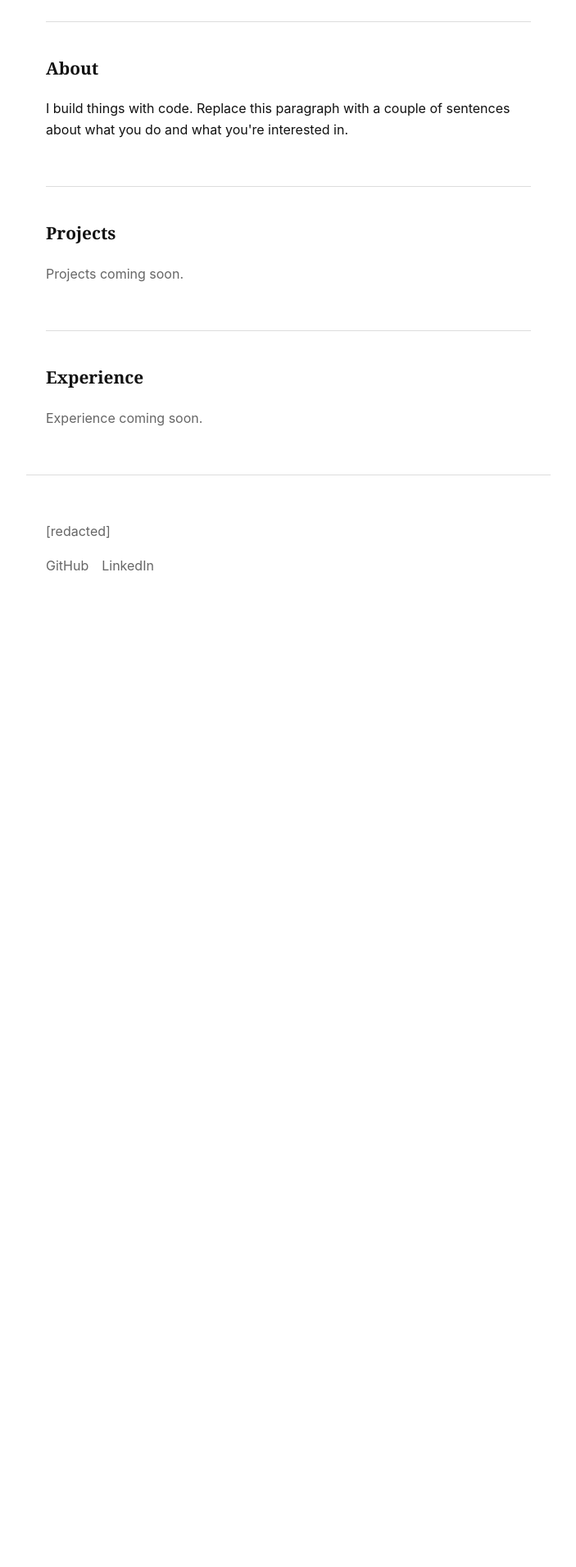
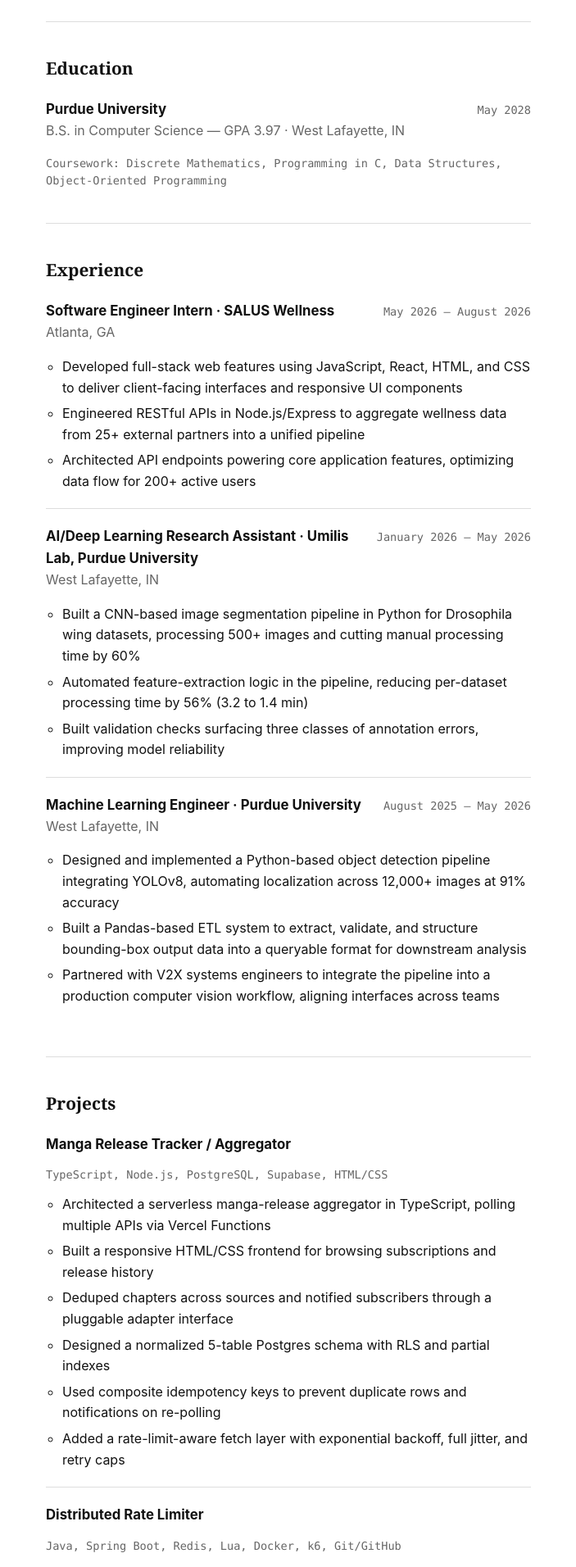
Before and after one commit to harjot3/personal-portfolio, a React (Vite) app: page / in a window 1280 px wide. Shown: the part 320-2232 px from the top of the page at 82% size, without its empty margins (288-991 px from the left). Before the commit the page ends 1095 px from the top, so only its background shows below. Built offline with nearby package versions, Linux system fonts and the light colour scheme.

Commit message:
Add real education, experience, projects, and skills content
Fills in the skeleton with Purdue education, three internship/research
roles, four GitHub-linked projects, and a skills section.

Co-Authored-By: Claude Sonnet 5 <noreply@anthropic.com>

```diff
--- a/src/App.tsx
+++ b/src/App.tsx
@@ -1,4 +1,4 @@
-import { profile, projects, experience } from "./content";
+import { profile, education, experience, projects, skills } from "./content";
 
 export default function App() {
   return (
@@ -8,9 +8,10 @@ export default function App() {
           {profile.name}
         </a>
         <nav>
-          <a href="#about">About</a>
+          <a href="#education">Education</a>
+          <a href="#experience">Experience</a>
           <a href="#projects">Projects</a>
-          <a href="#experience">Experience</a>
+          <a href="#skills">Skills</a>
           <a href="#contact">Contact</a>
         </nav>
       </header>
@@ -22,58 +23,75 @@ export default function App() {
           <p className="blurb">{profile.blurb}</p>
         </section>
 
-        <section id="about">
-          <h2>About</h2>
-          <p>{profile.blurb}</p>
+        <section id="education">
+          <h2>Education</h2>
+          <div className="item-head">
+            <h3>{education.school}</h3>
+            <span className="period">{education.period}</span>
+          </div>
+          <p className="sub">
+            {education.degree} · {education.location}
+          </p>
+          <p className="tags">Coursework: {education.coursework}</p>
+        </section>
+
+        <section id="experience">
+          <h2>Experience</h2>
+          <ul className="list">
+            {experience.map((e) => (
+              <li key={e.role + e.org}>
+                <div className="item-head">
+                  <h3>
+                    {e.role} · {e.org}
+                  </h3>
+                  <span className="period">{e.period}</span>
+                </div>
+                <p className="sub">{e.location}</p>
+                <ul className="bullets">
+                  {e.bullets.map((b) => (
+                    <li key={b}>{b}</li>
+                  ))}
+                </ul>
+              </li>
+            ))}
+          </ul>
         </section>
 
         <section id="projects">
           <h2>Projects</h2>
-          {projects.length === 0 ? (
-            <p className="empty">Projects coming soon.</p>
-          ) : (
           <ul className="list">
             {projects.map((p) => (
               <li key={p.title}>
                 <div className="item-head">
                   <h3>
-                      {p.link ? (
                     <a href={p.link} target="_blank" rel="noreferrer">
                       {p.title}
                     </a>
-                      ) : (
-                        p.title
-                      )}
                   </h3>
-                    <span className="period">{p.period}</span>
                 </div>
-                  <p>{p.description}</p>
-                  <p className="tags">{p.tags.join(" · ")}</p>
+                <p className="tags">{p.stack}</p>
+                <ul className="bullets">
+                  {p.bullets.map((b) => (
+                    <li key={b}>{b}</li>
+                  ))}
+                </ul>
               </li>
             ))}
           </ul>
-          )}
         </section>
 
-        <section id="experience">
-          <h2>Experience</h2>
-          {experience.length === 0 ? (
-            <p className="empty">Experience coming soon.</p>
-          ) : (
+        <section id="skills">
+          <h2>Skills</h2>
           <ul className="list">
-              {experience.map((e) => (
-                <li key={e.role + e.org}>
+            {skills.map((s) => (
+              <li key={s.label}>
                 <div className="item-head">
-                    <h3>
-                      {e.role} — {e.org}
-                    </h3>
-                    <span className="period">{e.period}</span>
+                  <h3>{s.label}</h3>
                 </div>
-                  <p>{e.description}</p>
+                <p className="sub">{s.items}</p>
               </li>
             ))}
           </ul>
-          )}
         </section>
       </main>
 
--- a/src/content.ts
+++ b/src/content.ts
@@ -1,36 +1,124 @@
 export const profile = {
   name: "Harjot Singh",
-  role: "Software Engineer",
+  role: "CS @ Purdue University",
   email: "[redacted]",
   blurb:
-    "I build things with code. Replace this paragraph with a couple of sentences about what you do and what you're interested in.",
-  links: [
-    { label: "GitHub", url: "https://github.com/" },
-    { label: "LinkedIn", url: "https://linkedin.com/in/" },
-  ],
+    "Computer Science student at Purdue interested in full-stack systems, distributed infrastructure, and applied machine learning.",
+  links: [{ label: "GitHub", url: "https://github.com/harjot3" }],
 };
 
-export type Project = {
-  title: string;
-  period: string;
-  description: string;
-  tags: string[];
-  link?: string;
+export const education = {
+  school: "Purdue University",
+  location: "West Lafayette, IN",
+  degree: "B.S. in Computer Science — GPA 3.97",
+  period: "May 2028",
+  coursework:
+    "Discrete Mathematics, Programming in C, Data Structures, Object-Oriented Programming",
 };
-
-export const projects: Project[] = [
-  // Add real projects here, e.g.:
-  // { title: "Project Name", period: "2025", description: "What it does and what you used.", tags: ["React", "TypeScript"], link: "https://..." },
-];
 
 export type ExperienceItem = {
   role: string;
   org: string;
+  location: string;
   period: string;
-  description: string;
+  bullets: string[];
 };
 
 export const experience: ExperienceItem[] = [
-  // Add real experience here, e.g.:
-  // { role: "Software Engineer Intern", org: "Company", period: "Summer 2025", description: "What you did." },
+  {
+    role: "Software Engineer Intern",
+    org: "SALUS Wellness",
+    location: "Atlanta, GA",
+    period: "May 2026 – August 2026",
+    bullets: [
+      "Developed full-stack web features using JavaScript, React, HTML, and CSS to deliver client-facing interfaces and responsive UI components",
+      "Engineered RESTful APIs in Node.js/Express to aggregate wellness data from 25+ external partners into a unified pipeline",
+      "Architected API endpoints powering core application features, optimizing data flow for 200+ active users",
+    ],
+  },
+  {
+    role: "AI/Deep Learning Research Assistant",
+    org: "Umilis Lab, Purdue University",
+    location: "West Lafayette, IN",
+    period: "January 2026 – May 2026",
+    bullets: [
+      "Built a CNN-based image segmentation pipeline in Python for Drosophila wing datasets, processing 500+ images and cutting manual processing time by 60%",
+      "Automated feature-extraction logic in the pipeline, reducing per-dataset processing time by 56% (3.2 to 1.4 min)",
+      "Built validation checks surfacing three classes of annotation errors, improving model reliability",
+    ],
+  },
+  {
+    role: "Machine Learning Engineer",
+    org: "Purdue University",
+    location: "West Lafayette, IN",
+    period: "August 2025 – May 2026",
+    bullets: [
+      "Designed and implemented a Python-based object detection pipeline integrating YOLOv8, automating localization across 12,000+ images at 91% accuracy",
+      "Built a Pandas-based ETL system to extract, validate, and structure bounding-box output data into a queryable format for downstream analysis",
+      "Partnered with V2X systems engineers to integrate the pipeline into a production computer vision workflow, aligning interfaces across teams",
+    ],
+  },
 ];
+
+export type Project = {
+  title: string;
+  stack: string;
+  link: string;
+  bullets: string[];
+};
+
+export const projects: Project[] = [
+  {
+    title: "Manga Release Tracker / Aggregator",
+    stack: "TypeScript, Node.js, PostgreSQL, Supabase, HTML/CSS",
+    link: "https://github.com/harjot3/manga-release-tracker",
+    bullets: [
+      "Architected a serverless manga-release aggregator in TypeScript, polling multiple APIs via Vercel Functions",
+      "Built a responsive HTML/CSS frontend for browsing subscriptions and release history",
+      "Deduped chapters across sources and notified subscribers through a pluggable adapter interface",
+      "Designed a normalized 5-table Postgres schema with RLS and partial indexes",
+      "Used composite idempotency keys to prevent duplicate rows and notifications on re-polling",
+      "Added a rate-limit-aware fetch layer with exponential backoff, full jitter, and retry caps",
+    ],
+  },
+  {
+    title: "Distributed Rate Limiter",
+    stack: "Java, Spring Boot, Redis, Lua, Docker, k6, Git/GitHub",
+    link: "https://github.com/harjot3/distributed-rate-limiter",
+    bullets: [
+      "Implemented a distributed rate limiter in Java using Spring Boot and Redis to enforce per-client request limits",
+      "Used atomic Lua scripting to eliminate race conditions in concurrent check-and-decrement operations",
+      "Built a token bucket algorithm supporting continuous refill and burst handling",
+      "Replaced naive fixed-window counting to avoid boundary-burst overshoot",
+    ],
+  },
+  {
+    title: "Spacecraft Flight Software Simulator",
+    stack: "C, GCC, Make, Git/GitHub",
+    link: "https://github.com/harjot3/spacecraft-flight-software-simulator",
+    bullets: [
+      "Designed a finite-state machine in C modeling spacecraft operating modes (BOOT/SAFE/NOMINAL/SCIENCE)",
+      "Built an explicit transition table rejecting illegal mode changes",
+      "Followed NASA JPL's Power of 10 rules for safety-critical C",
+      "Avoided dynamic memory allocation and unbounded loops for predictable runtime behavior",
+    ],
+  },
+  {
+    title: "Wizard Platformer",
+    stack: "Java, Swing/AWT, Object-Oriented Design",
+    link: "https://github.com/harjot3/Wizard-Platformer",
+    bullets: [
+      "Built a 2D platformer in Java using Swing/AWT with no external game engine",
+      "Structured ~700 lines of code across 4 classes with a reusable Sprite entity model",
+      "Implemented a CardLayout state machine driving menu, play, win, and loss screens",
+      "Designed a custom gravity and jump system using velocity integration",
+    ],
+  },
+];
+
+export const skills: { label: string; items: string }[] = [
+  { label: "Languages", items: "Java, Python, C/C++, TypeScript, JavaScript, SQL (Postgres), HTML/CSS" },
+  { label: "Frameworks", items: "React, Node.js, Express, Spring Boot, Flask, JUnit" },
+  { label: "Developer Tools", items: "Git, Docker, GCC, Make, Vercel, Supabase, Redis, k6, Visual Studio" },
+  { label: "Libraries", items: "pandas, NumPy, Matplotlib, YOLOv8" },
+];
--- a/src/index.css
+++ b/src/index.css
@@ -108,12 +108,12 @@ section h2 {
   padding: 0;
 }
 
-.list li {
+.list > li {
   padding: 20px 0;
   border-top: 1px solid var(--line);
 }
 
-.list li:first-child {
+.list > li:first-child {
   border-top: none;
   padding-top: 0;
 }
@@ -152,6 +152,26 @@ section h2 {
   margin-bottom: 0;
 }
 
+.sub {
+  color: var(--muted);
+  margin-top: 0;
+}
+
+.bullets {
+  margin: 12px 0 0;
+  padding-left: 20px;
+}
+
+.bullets li {
+  padding: 0;
+  border: none;
+  margin-bottom: 6px;
+}
+
+.bullets li:last-child {
+  margin-bottom: 0;
+}
+
 footer {
   padding: 40px 24px 56px;
   border-top: 1px solid var(--line);
```
Also changed, not shown: 1 other file (tests, documents, lock files or other folders). Lines whose indentation alone changed are shown as unchanged.
